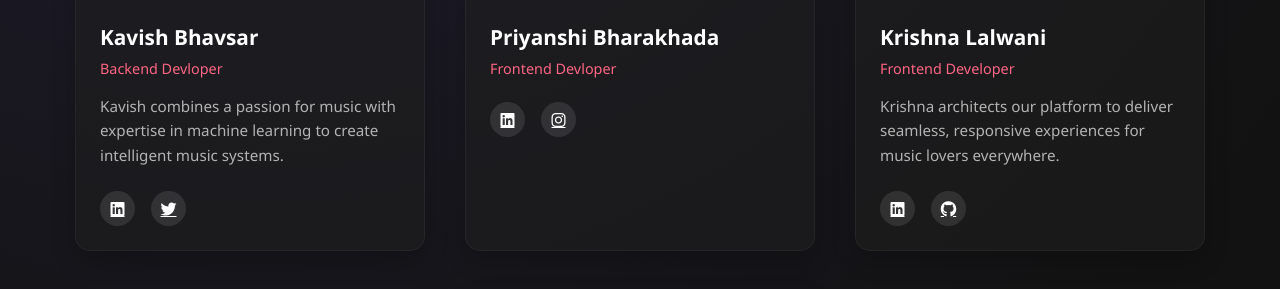
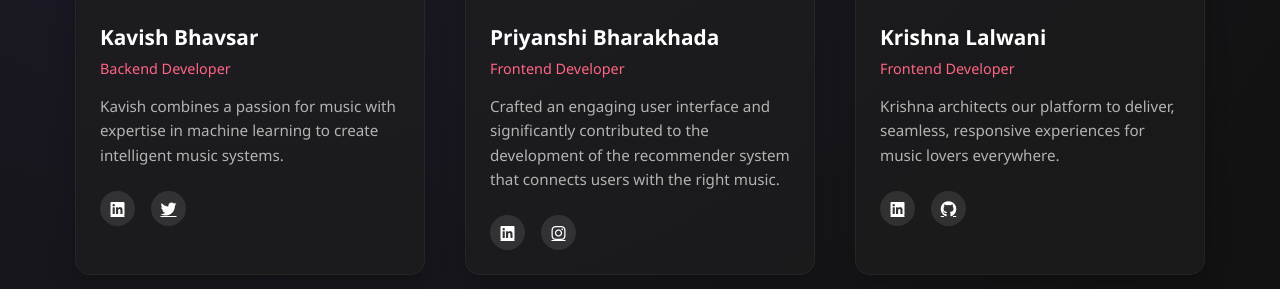
Before and after one commit to kavish54/BeatBliss, a Django app: page /aboutus/ in a window 1280 px wide. Shown: the part 2187-2476 px from the top of the page. Run offline with Django 5.2, Linux system fonts and the light colour scheme.

Commit message:
Small changes to about page

```diff
--- a/genreApp/templates/genreApp/AboutUs.html
+++ b/genreApp/templates/genreApp/AboutUs.html
@@ -121,7 +121,7 @@
                     </div>
                     <div class="member-info">
                         <h4>Kavish Bhavsar</h4>
-                        <p class="member-title">Backend Devloper</p>
+                        <p class="member-title">Backend Developer</p>
                         <p class="member-bio">Kavish combines a passion for music with expertise in machine learning to create intelligent music systems.</p>
                         <div class="member-social">
                             <a href="#"><i class="fab fa-linkedin"></i></a>
@@ -136,8 +136,8 @@
                     </div>
                     <div class="member-info">
                         <h4>Priyanshi Bharakhada</h4>
-                        <p class="member-title">Frontend Devloper</p>
-                        <p class="member-bio"></p>
+                        <p class="member-title">Frontend Developer</p>
+                        <p class="member-bio">Crafted an engaging user interface and significantly contributed to the development of the recommender system that connects users with the right music.</p>
                         <div class="member-social">
                             <a href="#"><i class="fab fa-linkedin"></i></a>
                             <a href="#"><i class="fab fa-instagram"></i></a>
@@ -152,7 +152,7 @@
                     <div class="member-info">
                         <h4>Krishna Lalwani</h4>
                         <p class="member-title">Frontend Developer</p>
-                        <p class="member-bio">Krishna architects our platform to deliver seamless, responsive experiences for music lovers everywhere.</p>
+                        <p class="member-bio">Krishna architects our platform to deliver, seamless, responsive experiences for music lovers everywhere.</p>
                         <div class="member-social">
                             <a href="#"><i class="fab fa-linkedin"></i></a>
                             <a href="#"><i class="fab fa-github"></i></a>
@@ -165,7 +165,7 @@
                     </div>
                     <div class="member-info">
                         <h4>Mihir Patel</h4>
-                        <p class="member-title">Bakcend Developer</p>
+                        <p class="member-title">Backend Developer</p>
                         <p class="member-bio">Mihir architects our platform to deliver seamless, responsive experiences for music lovers everywhere.</p>
                         <div class="member-social">
                             <a href="#"><i class="fab fa-linkedin"></i></a>
--- a/profileApp/templates/profileApp/profile-page.html
+++ b/profileApp/templates/profileApp/profile-page.html
@@ -23,7 +23,7 @@
             <button><a class="nav-link" href={% url "home" %}>Home</a></button>
             <button><a class="nav-link" href={% url "genreHome" %}>Genre</a></button>
             <button><a class="nav-link" href={% url "recHome" %}>Recommender</a></button>
-            <button><a class="nav-link" href="#">About</a></button>
+            <button><a class="nav-link" href={% url "aboutus" %}>About</a></button>
         </div>
 
         <div class="auth">
--- a/recommApp/templates/recommApp/recom-home.html
+++ b/recommApp/templates/recommApp/recom-home.html
@@ -28,7 +28,7 @@
           <button><a class="nav-link" href={% url "home" %}>Home</a></button>
           <button><a class="nav-link" href={% url "genreHome" %}>Genre</a></button>
           <button><a class="nav-link" href={% url "recHome" %}>Recommender</a></button>
-          <button><a class="nav-link" href="#">About</a></button>
+          <button><a class="nav-link" href={% url "aboutus" %}>About</a></button>
       </div>
 
       <div class="auth">
--- a/recommApp/templates/recommApp/recom-result.html
+++ b/recommApp/templates/recommApp/recom-result.html
@@ -25,7 +25,7 @@
         <button><a class="nav-link" href={% url "home" %}>Home</a></button>
         <button><a class="nav-link" href={% url "genreHome" %}>Genre</a></button>
         <button><a class="nav-link" href={% url "recHome" %}>Recommender</a></button>
-        <button><a class="nav-link" href="#">About</a></button>
+        <button><a class="nav-link" href={% url "aboutus" %}>About</a></button>
     </div>
 
     <div class="auth">
```
